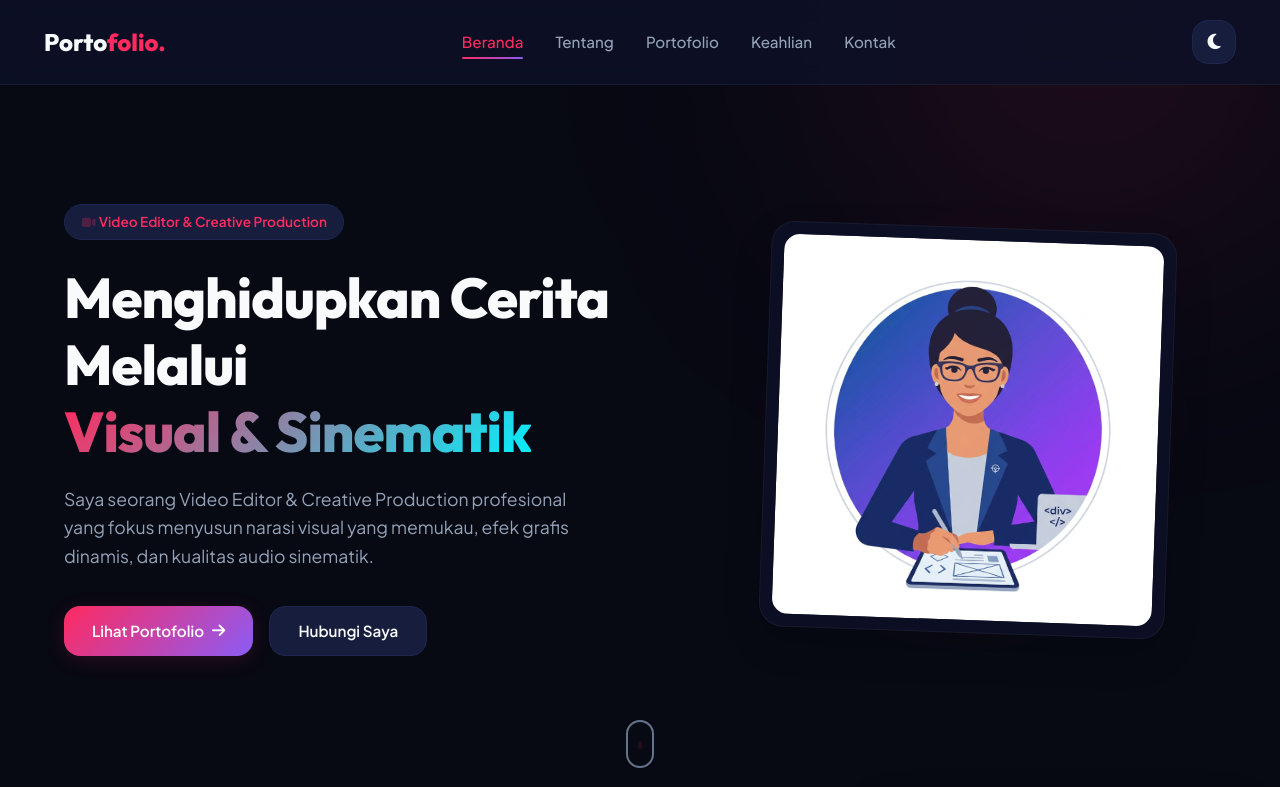
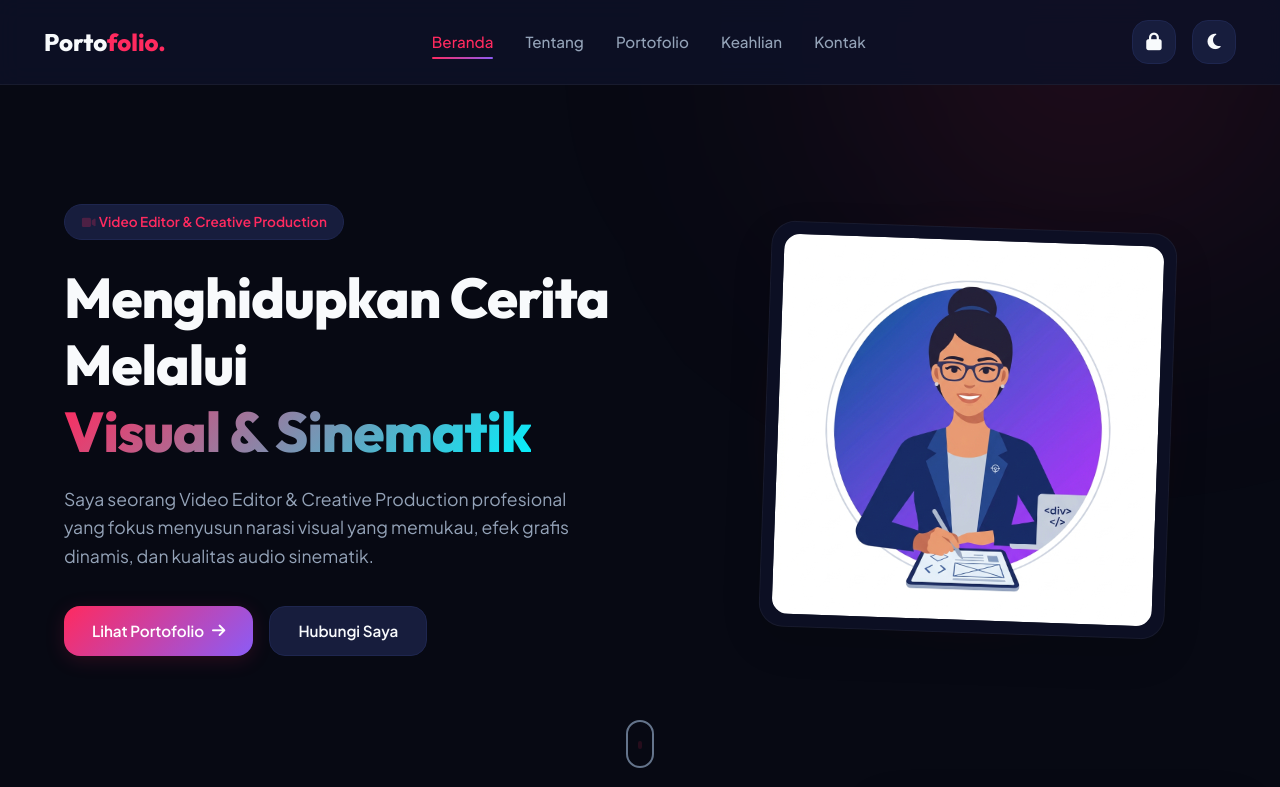
Before and after one commit to blacksnakeapp/ibrahim, a plain HTML site: page index.html in a window 1280 px wide. Shown: the top 787 px of the page. Drawn offline with Linux system fonts and the light colour scheme.

Commit message:
Menambahkan tombol lock di navbar untuk link login admin

```diff
--- a/index.html
+++ b/index.html
@@ -36,6 +36,9 @@
 
             <!-- Nav Actions (Theme Toggle & Mobile Menu button) -->
             <div class="nav-actions">
+                <a href="admin.html" class="theme-btn" aria-label="Login Admin" title="Login Admin">
+                    <i class="fa-solid fa-lock"></i>
+                </a>
                 <button id="theme-toggle" class="theme-btn" aria-label="Ganti Tema">
                     <i class="fa-solid fa-moon"></i>
                 </button>
```
